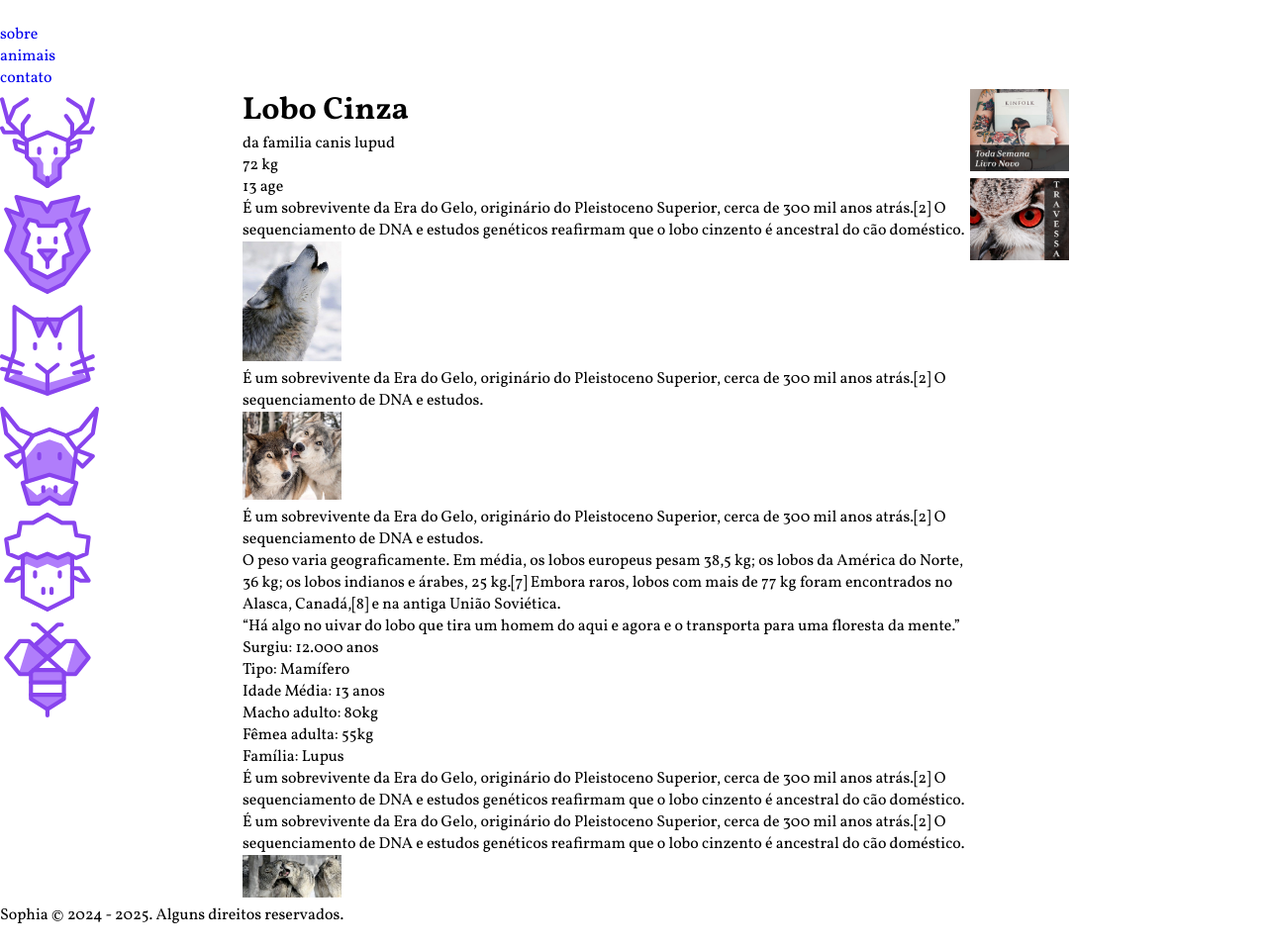
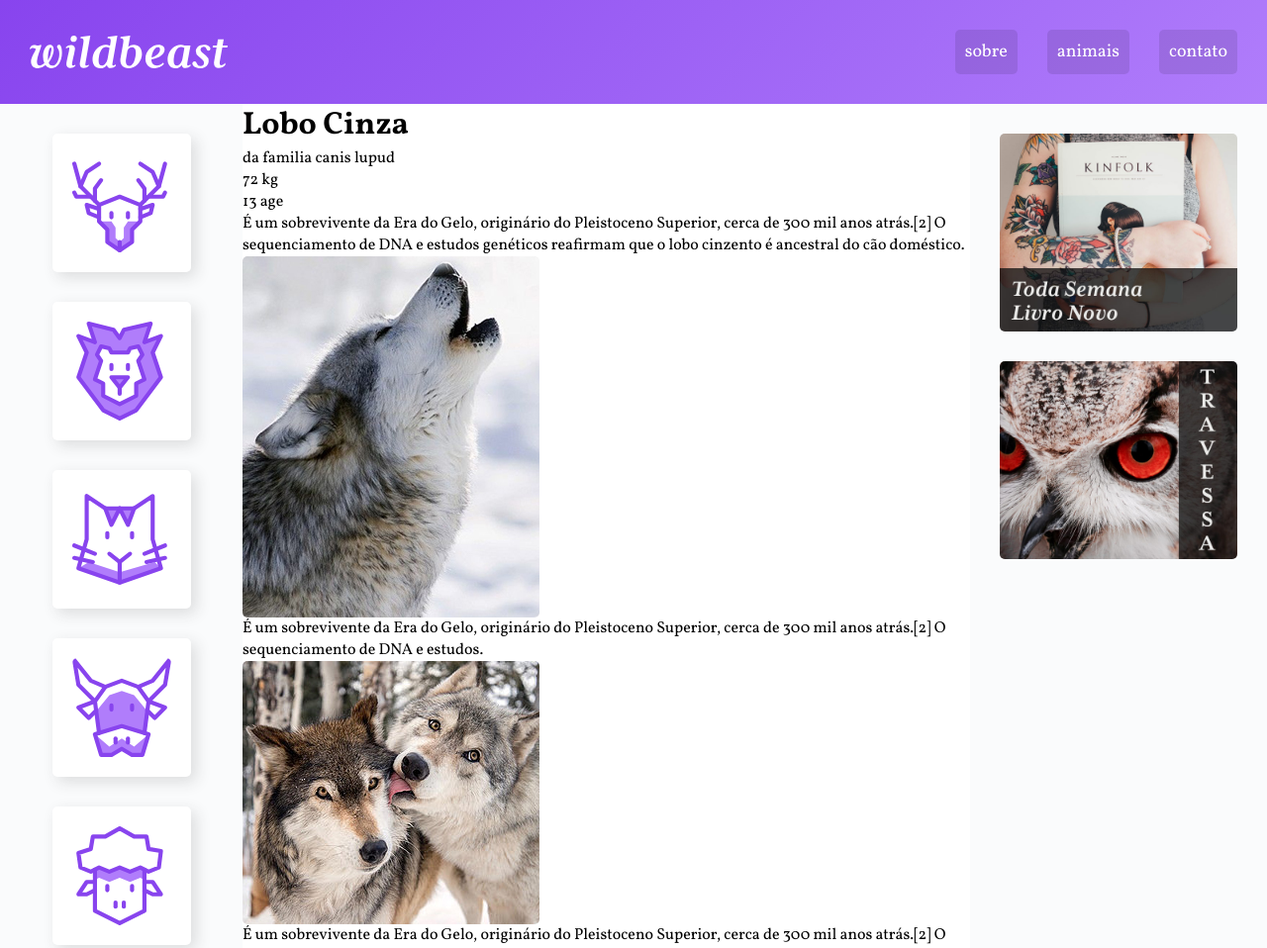
Before and after one commit to SophiAoAmaral/Wildbeast-Grid, a plain HTML site: page index.html in a window 1280 px wide. Shown: the top 958 px of the page at 99% size. Before the commit the page ends 936 px from the top, so only its background shows below. Drawn offline with Linux system fonts and the light colour scheme.

Commit message:
anuncios e  footer

```diff
--- a/css/style.css
+++ b/css/style.css
@@ -19,7 +19,9 @@ a{
 }
 
 img{
-    max-width:100px ;
+    display: block;
+    max-width:100% ;
+    border-radius: 5px;
 }
 
 .estrutura{
@@ -35,19 +37,93 @@ img{
 
 .header{
     grid-area: header;
+    background: linear-gradient(135deg, #8844ee, #B07DFB);
+    padding: 30px;
+    display: grid;
+    grid-template-columns: 1fr auto;
+    align-items: center;
 }
+
+.logo{
+    max-width: 200px;
+}
+
+.header nav ul{
+    display: flex;
+    flex-wrap: wrap;
+}
+
+.header nav a {
+    display: block;
+    padding: 10px;
+    color: white;
+    font-size: 1.125em;
+    background: rgba( 0 , 0, 0, .1);
+    border-radius: 5px;
+    transition: 0.1s;
+}
+
+.header li:not(:first-child){
+    margin-left: 30px;
+}
+
+.header nav a:hover{
+    background: rgba(0, 0, 0, .5);
+}
+
+
 
 .sidenav{
     grid-area: sidenav;
+    background: #fafbfc;
+    padding: 30px;
 }
+
+.sidenav li a{
+    display: block;
+    min-width: 60px;
+    max-width: 100px;
+    margin: 0 auto 30px auto;
+    background: white;
+    padding: 20px;
+    border-radius: 5px;
+    box-shadow: 5px 5px 15px 0px rgba(44, 44, 44, 0.15);
+    transition: .1s  ease-out;
+}
+
+.sidenav li a:hover{
+    background-color: #B07DFB;
+}
+
+
 
 .content{
     grid-area: content;
+
+
 }
+
+
+
+
 
 .anuncios{
     grid-area: anuncios;
+    background: #fafbfc;
+    display: grid;
+    align-content: start;
+    padding: 30px;
+    gap: 30px;
 }
+
+
 .footer{
     grid-area: footer;
+    background:linear-gradient(135deg, #8844ee, #B07DFB) ;
 }
+
+.footer p{
+    color: white;
+    text-align: center;
+    padding: 30px;
+}
--- a/index.html
+++ b/index.html
@@ -9,7 +9,7 @@
 <body>
     <div class="estrutura">
         <header class="header">
-            <a href="#" class="logoo"><img src="img/wildbeast.svg" alt="logo" ></a>
+            <a href="#" class="logo"><img src="img/wildbeast.svg" alt="logo" ></a>
             <nav>
                 <ul>
                     <li><a href="#">sobre</a></li>
```
